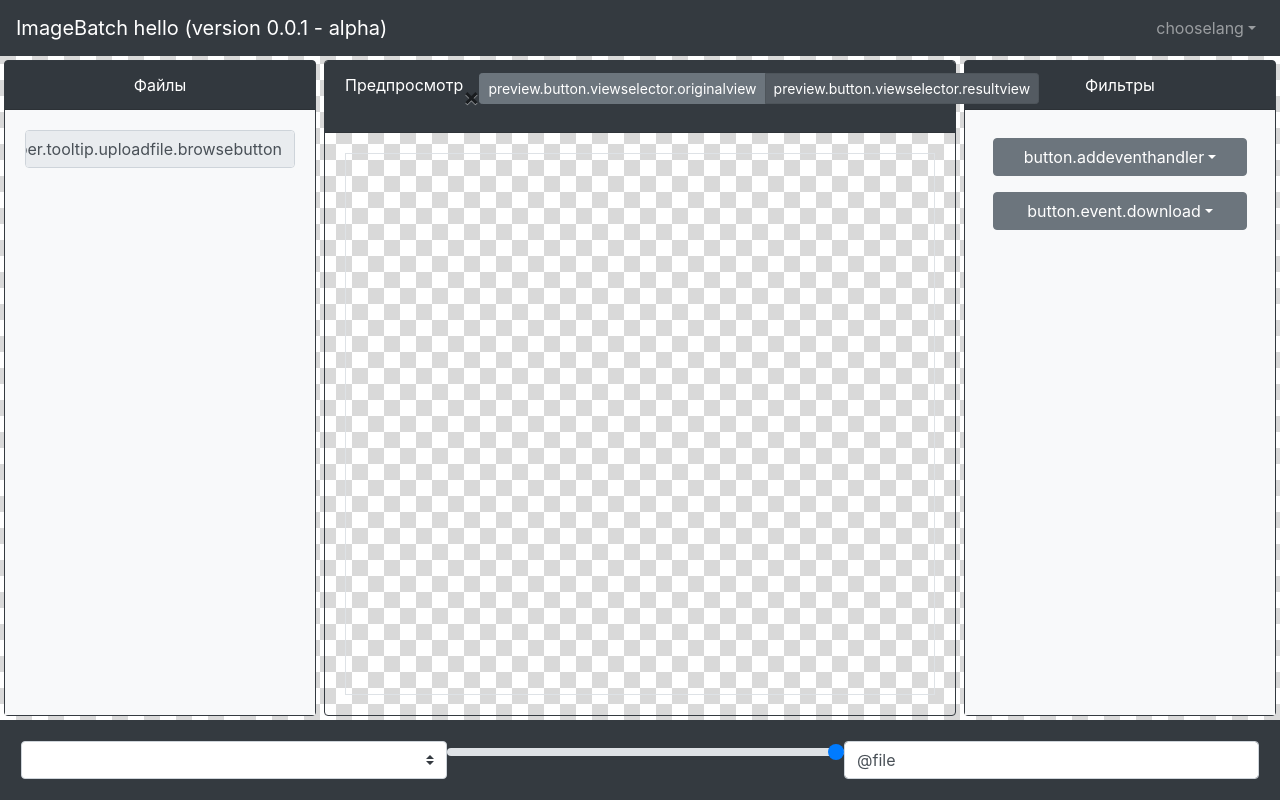
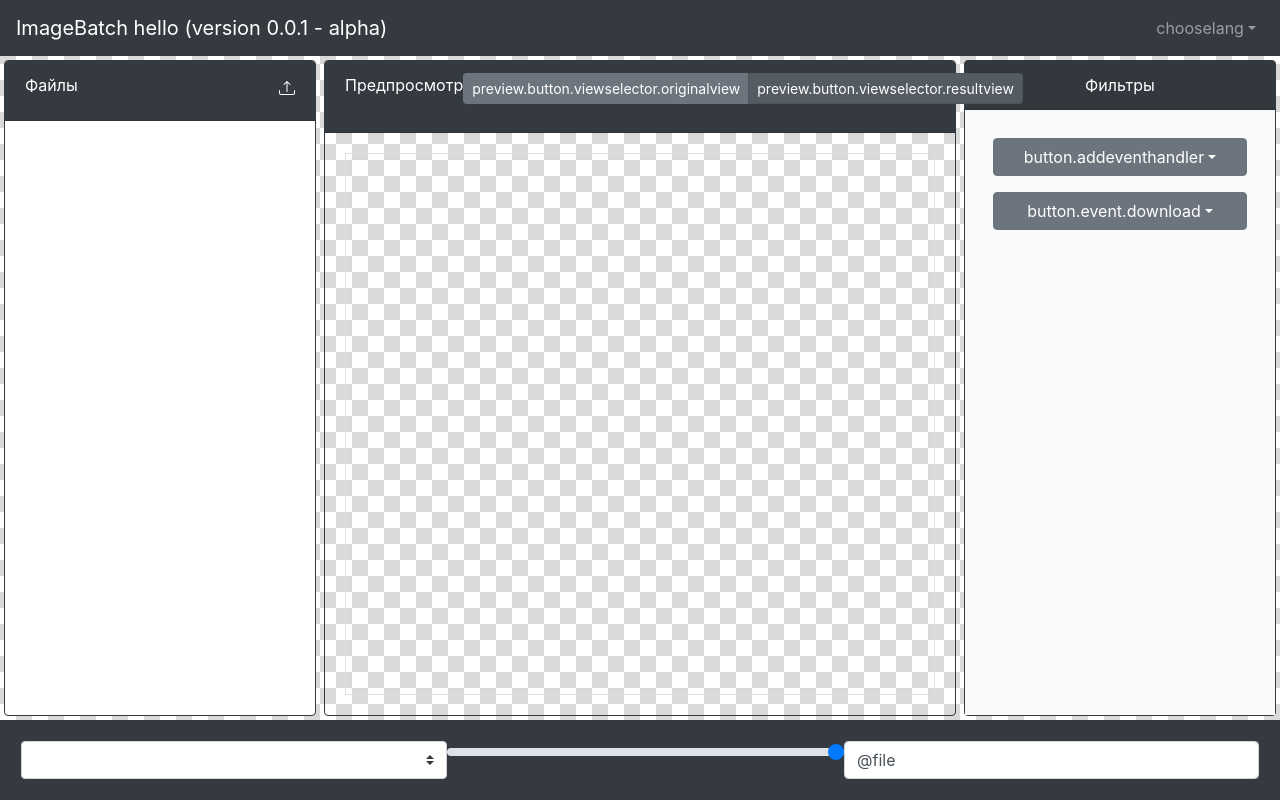
Before and after one commit to olegbarabanov/tinyibp, a Vue app: page / in a window 1280 px wide. Built offline with nearby package versions, Linux system fonts and the light colour scheme.

Commit message:
Перенесли кнопку загрузки в шапку

```diff
--- a/src/components/AppendFile.vue
+++ b/src/components/AppendFile.vue
@@ -2,14 +2,19 @@
 
 <template>
   <b-card
-    bg-variant="dark"
-    header-text-variant="white"
-    header="Файлы"
     class="h-100 text-center"
     border-variant="dark"
     body-bg-variant="light"
+    no-body
   >
-    <b-form @submit.stop.prevent class="mh-100 d-flex flex-column">
+    <b-card-header
+      header-text-variant="white"
+      header-bg-variant="dark"
+      class="d-flex flex-row justify-content-between"
+    >
+      <span>Файлы</span>
+      <label role="button">
+        <b-icon icon="upload"></b-icon>
         <b-form-file
           v-model="fileList"
           :placeholder="$t('helper.tooltip.uploadfile.placeholder')"
@@ -17,11 +22,16 @@
           accept="image/*"
           multiple
           ref="form-file"
-        class="text-left"
+          class="text-left invisible"
+          style="width:0;height:0;transform:scale(0.05);"
           v-b-tooltip
           :title="$t('helper.tooltip.uploadfile.description')"
           :browse-text="$t('helper.tooltip.uploadfile.browsebutton')"
         ></b-form-file>
+      </label>
+    </b-card-header>
+    <b-card-body>
+      <b-form @submit.stop.prevent class="mh-100 d-flex flex-column">
         <b-list-group class="overflow-auto">
           <b-list-group-item
             v-for="(file, index) in globalFileList"
@@ -40,6 +50,7 @@
           </b-list-group-item>
         </b-list-group>
       </b-form>
+    </b-card-body>
   </b-card>
 </template>
 
--- a/src/components/PreviewCanvas.vue
+++ b/src/components/PreviewCanvas.vue
@@ -13,7 +13,6 @@
       class="d-flex flex-row justify-content-between"
     >
       <span>Предпросмотр</span>
-      <b-button-close></b-button-close>
       <b-form-group v-slot="{ariaDescribedby}">
         <b-form-radio-group
           id="btn-radios-1"
```
Lines whose indentation alone changed are shown as unchanged.
